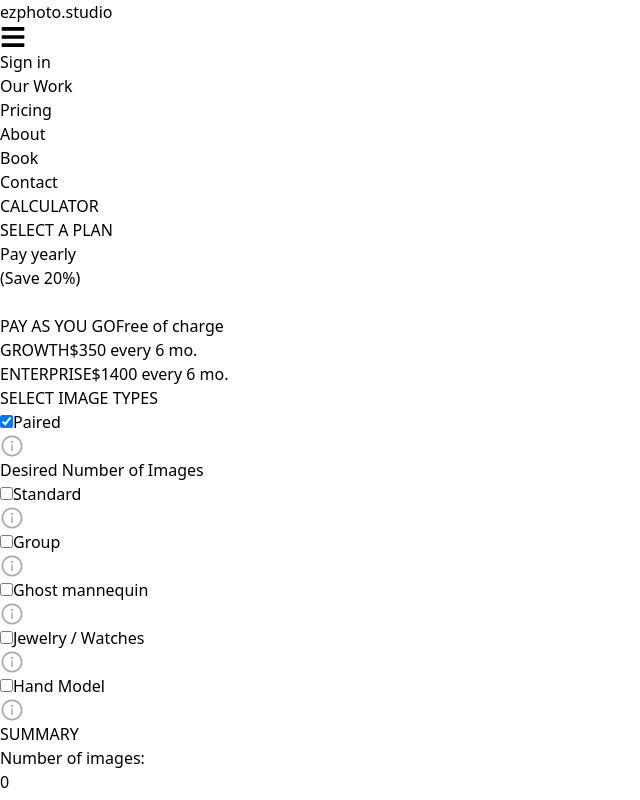
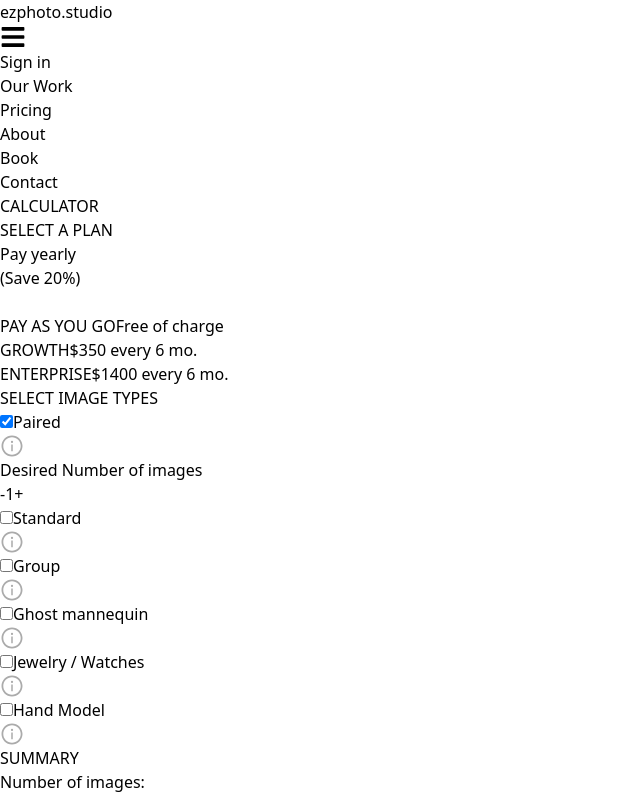
Before and after one commit to anthony-urbina/ezphoto, a Next.js app: page /pricing in a window 1280 px wide. Both pictures are taken after a click on the checkbox "Paired". Shown: the top 800 px of the page, without its empty margins (0-640 px from the left). Built offline with nearby package versions, Linux system fonts and the light colour scheme; no server answers.

Commit message:
Stepper complete

```diff
--- a/components/elements/pricing/SelectImageTypes/SelectImageTypes.tsx
+++ b/components/elements/pricing/SelectImageTypes/SelectImageTypes.tsx
@@ -1,27 +1,27 @@
 import { useState } from "react";
 import { AiOutlineInfoCircle } from "react-icons/ai";
 import { ImageTypes } from "../../../pages";
-import { usePrevious } from "../../../../custom-hooks";
-
+import { Stepper } from "../buttons";
 interface SelectImageTypesProps {
   updateTypes: (selectedTypes: ImageTypes) => void;
 }
 
 export const SelectImageTypes = ({ updateTypes }: SelectImageTypesProps) => {
-  const [isOn, setIsOn] = useState(false);
-  const [selectedType, setSelectedType] = useState<string>("");
-  const prevSelectedType = usePrevious(selectedType);
-
-  const toggleSwitch = () => {
-    console.log("switch is:", !isOn);
-
-    setIsOn(!isOn);
-  };
+  const [selectedTypes, setSelectedTypes] = useState<string[]>([]);
+  const [stepperQuantity, setStepperQuantity] = useState<number>(1);
 
   const handleSelectType = (
     event: React.MouseEvent<HTMLUListElement, MouseEvent>
   ) => {
     const target = event.target as HTMLInputElement;
+    const div = target.closest("div");
+    if (!div) {
+      console.error("no dive found");
+      return;
+    }
+
+    if (div.dataset.type === "stepper") return;
+
     const li = target.closest("li");
     if (!li) {
       console.error("no li found");
@@ -29,18 +29,45 @@ export const SelectImageTypes = ({ updateTypes }: SelectImageTypesProps) => {
     }
     const { typeId } = li.dataset;
     console.log("typeId", typeId);
-    if (typeId) {
-      setSelectedType(typeId);
+
+    if (!typeId) {
+      console.error("li is missing type id");
+      return;
+    }
+
+    if (selectedTypes.includes(typeId)) {
+      const copySelectedTypes = [...selectedTypes];
+      for (let i = 0; i < copySelectedTypes.length; i++) {
+        if (copySelectedTypes[i] === typeId) {
+          copySelectedTypes.splice(i, 1);
+        }
+      }
+      setSelectedTypes(copySelectedTypes);
+    } else {
+      const copySelectedTypes = [...selectedTypes];
+      copySelectedTypes.push(typeId);
+      setSelectedTypes(copySelectedTypes);
     }
   };
 
-  const unhideQuantity = (type: string) => {
-    if (type === selectedType && selectedType !== prevSelectedType) {
-      console.log("prevSelectedType", prevSelectedType);
-      return <div>Desired Number of Images</div>;
-    } else {
-      return <div>no moew</div>;
+  const toggleStepper = (type: string) => {
+    if (selectedTypes.includes(type)) {
+      return (
+        <div>
+          <p>Desired Number of images</p>
+          <Stepper
+            quantity={stepperQuantity}
+            updateStepperQuantity={updateStepperQuantity}
+          />
+        </div>
+      );
     }
+  };
+
+  const updateStepperQuantity = (op: string) => {
+    if (op === "add") setStepperQuantity(stepperQuantity + 1);
+    if (op === "subtract" && stepperQuantity !== 0)
+      setStepperQuantity(stepperQuantity - 1);
   };
 
   return (
@@ -58,21 +85,31 @@ export const SelectImageTypes = ({ updateTypes }: SelectImageTypesProps) => {
         >
           <div className="flex items-center justify-between w-full">
             <div className="flex w-full py-4">
-              <input type="checkbox" id="standard" className="w-6 mr-2" />
+              <input
+                type="checkbox"
+                id="standard"
+                className="w-6 mr-2"
+                checked={selectedTypes.includes("0")}
+              />
               <label htmlFor="standard" className="text-[#807777]">
                 Paired
               </label>
             </div>
             <AiOutlineInfoCircle size={24} color="#ababab" />
           </div>
-          {unhideQuantity("0")}
+          {toggleStepper("0")}
         </li>
         <li
           data-type-id="1"
           className="flex items-center border-b border-[#c3cbcd] w-full justify-between px-4"
         >
           <div className="flex w-full py-4">
-            <input type="checkbox" id="standard" className="w-6 mr-2" />
+            <input
+              type="checkbox"
+              id="standard"
+              className="w-6 mr-2"
+              checked={selectedTypes.includes("1")}
+            />
             <label htmlFor="standard" className="text-[#807777]">
               Standard
             </label>
@@ -84,7 +121,12 @@ export const SelectImageTypes = ({ updateTypes }: SelectImageTypesProps) => {
           className="flex items-center border-b border-[#c3cbcd] w-full justify-between px-4"
         >
           <div className="flex w-full py-4">
-            <input type="checkbox" id="standard" className="w-6 mr-2" />
+            <input
+              type="checkbox"
+              id="standard"
+              className="w-6 mr-2"
+              checked={selectedTypes.includes("2")}
+            />
             <label htmlFor="standard" className="text-[#807777]">
               Group
             </label>
@@ -96,7 +138,12 @@ export const SelectImageTypes = ({ updateTypes }: SelectImageTypesProps) => {
           className="flex items-center border-b border-[#c3cbcd] w-full justify-between px-4"
         >
           <div className="flex w-full py-4">
-            <input type="checkbox" id="standard" className="w-6 mr-2" />
+            <input
+              type="checkbox"
+              id="standard"
+              className="w-6 mr-2"
+              checked={selectedTypes.includes("3")}
+            />
             <label htmlFor="standard" className="text-[#807777]">
               Ghost mannequin
             </label>
@@ -108,7 +155,12 @@ export const SelectImageTypes = ({ updateTypes }: SelectImageTypesProps) => {
           className="flex items-center border-b border-[#c3cbcd] w-full justify-between px-4"
         >
           <div className="flex w-full py-4">
-            <input type="checkbox" id="standard" className="w-6 mr-2" />
+            <input
+              type="checkbox"
+              id="standard"
+              className="w-6 mr-2"
+              checked={selectedTypes.includes("4")}
+            />
             <label htmlFor="standard" className="text-[#807777]">
               Jewelry / Watches
             </label>
@@ -120,7 +172,12 @@ export const SelectImageTypes = ({ updateTypes }: SelectImageTypesProps) => {
           className="flex items-center justify-between w-full px-4"
         >
           <div className="flex w-full py-4">
-            <input type="checkbox" id="standard" className="w-6 mr-2" />
+            <input
+              type="checkbox"
+              id="standard"
+              className="w-6 mr-2"
+              checked={selectedTypes.includes("5")}
+            />
             <label htmlFor="standard" className="text-[#807777]">
               Hand Model
             </label>
--- /dev/null
+++ b/components/elements/pricing/buttons/index.ts
@@ -0,0 +1 @@
+export * from "./stepper";
--- /dev/null
+++ b/components/elements/pricing/buttons/stepper/Stepper.tsx
@@ -0,0 +1,28 @@
+interface StepperProps {
+  quantity: number;
+  updateStepperQuantity: (op: string) => void;
+}
+export const Stepper = ({ quantity, updateStepperQuantity }: StepperProps) => {
+  return (
+    <div
+      data-type="stepper"
+      className="flex text-xl font-bold border border-black"
+    >
+      <button
+        className="px-5 py-3 border-r border-black hover:bg-[#c9c3c3]"
+        onClick={() => updateStepperQuantity("subtract")}
+      >
+        -
+      </button>
+      <button className="w-24 py-3 hover:bg-[#c9c3c3]">
+        <p>{quantity}</p>
+      </button>
+      <button
+        className="px-5 py-3 border-l border-black hover:bg-[#c9c3c3]"
+        onClick={() => updateStepperQuantity("add")}
+      >
+        +
+      </button>
+    </div>
+  );
+};
--- /dev/null
+++ b/components/elements/pricing/buttons/stepper/index.ts
@@ -0,0 +1 @@
+export * from "./Stepper";
--- a/components/elements/pricing/index.ts
+++ b/components/elements/pricing/index.ts
@@ -2,3 +2,4 @@ export * from "./SelectAPlan";
 export * from "./SelectImageTypes";
 export * from "./Summary";
 export * from "./BookShoot";
+export * from "./buttons";
```
